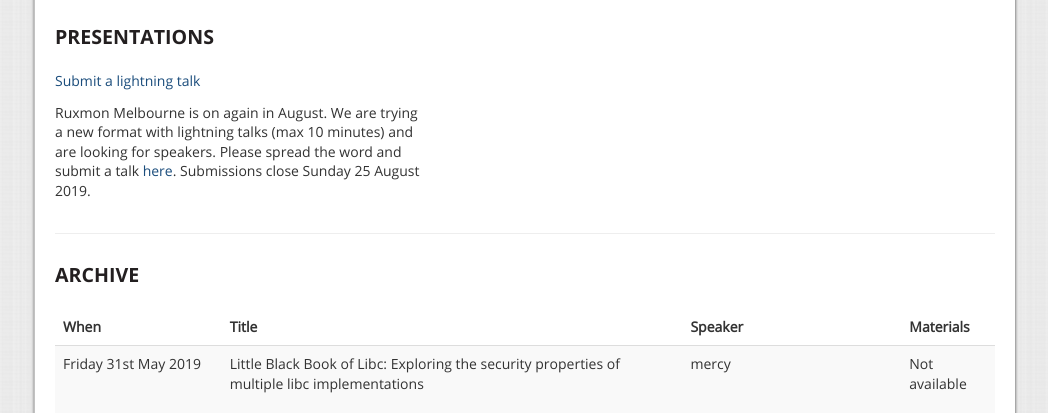
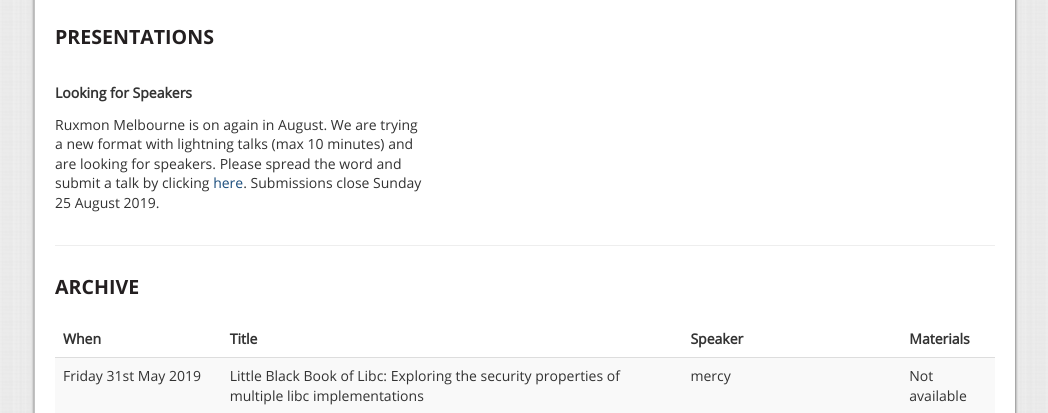
Before and after one commit to ruxmon/ruxmon.github.io, a plain HTML site: page melbourne/index.html in a window 1280 px wide. Shown: the part 822-1235 px from the top of the page, without its empty margins (115-1163 px from the left). Drawn offline with Linux system fonts and the light colour scheme.

Commit message:
minor tweaks

```diff
--- a/melbourne/index.html
+++ b/melbourne/index.html
@@ -129,10 +129,10 @@
 </div>
 <div class="row">
 	<div class="span4">
-		<p style="color: #1B4D7C">Submit a lightning talk</p>
-		<p><b></b></p>
+		<p style="color: #1B4D7C"></p>
+		<p><b>Looking for Speakers</b></p>
 		<p></p>
-		<p><p>Ruxmon Melbourne is on again in August. We are trying a new format with lightning talks (max 10 minutes) and are looking for speakers. Please spread the word and submit a talk <a href="https://docs.google.com/forms/d/e/1FAIpQLSfP8t5nUAun-_SqElQ-WfxIO3J3dzbpb1_sdDIu5mJJsFg7WQ/viewform?usp=sf_link">here</a>. Submissions close Sunday 25 August 2019.</p></p>
+		<p><p>Ruxmon Melbourne is on again in August. We are trying a new format with lightning talks (max 10 minutes) and are looking for speakers. Please spread the word and submit a talk by clicking <a href="https://docs.google.com/forms/d/e/1FAIpQLSfP8t5nUAun-_SqElQ-WfxIO3J3dzbpb1_sdDIu5mJJsFg7WQ/viewform?usp=sf_link">here</a>. Submissions close Sunday 25 August 2019.</p></p>
 
 		<p><b></b></p>
 		<p><p></p></p>
```
